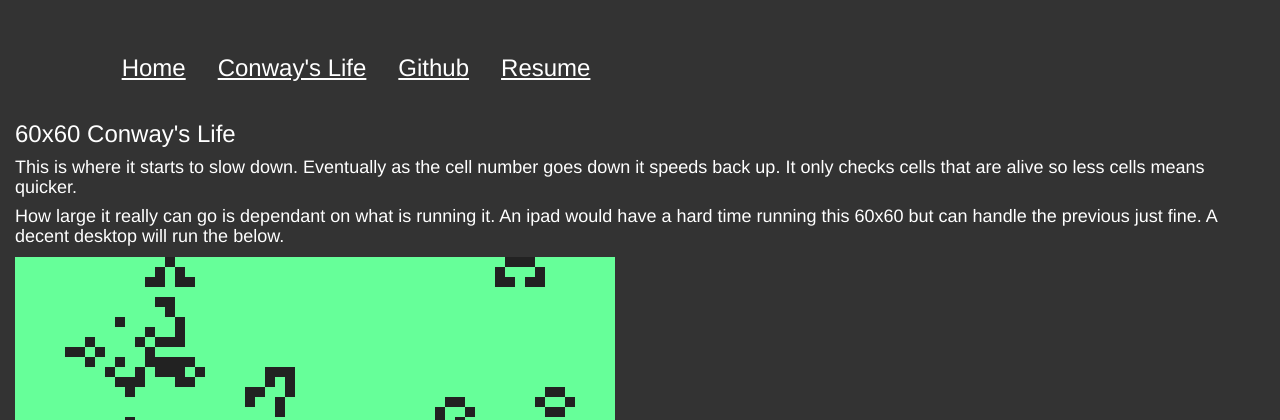
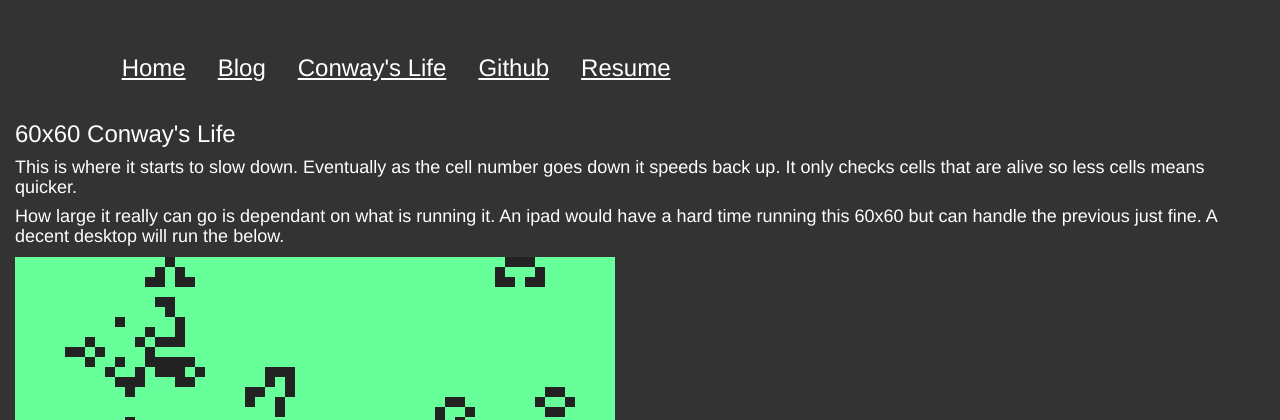
Before and after one commit to banjocat/mywebsite, a Flask app: page /biglife in a window 1280 px wide. Shown: the top 420 px of the page. Run offline with Flask 2, Linux system fonts and the light colour scheme; some libraries are stand-ins or nearby versions.

Commit message:
Add blog link

```diff
--- a/templates/layout.html
+++ b/templates/layout.html
@@ -18,6 +18,9 @@
                             <a class='h3' href='/'>Home</a>
                         </li>
                         <li>
+                            <a class='h3' href='blog/'>Blog</a>
+                        </li>
+                        <li>
                             <a class='h3' href='conway'>Conway's Life</a>
                         </li>
                         <li>
```
